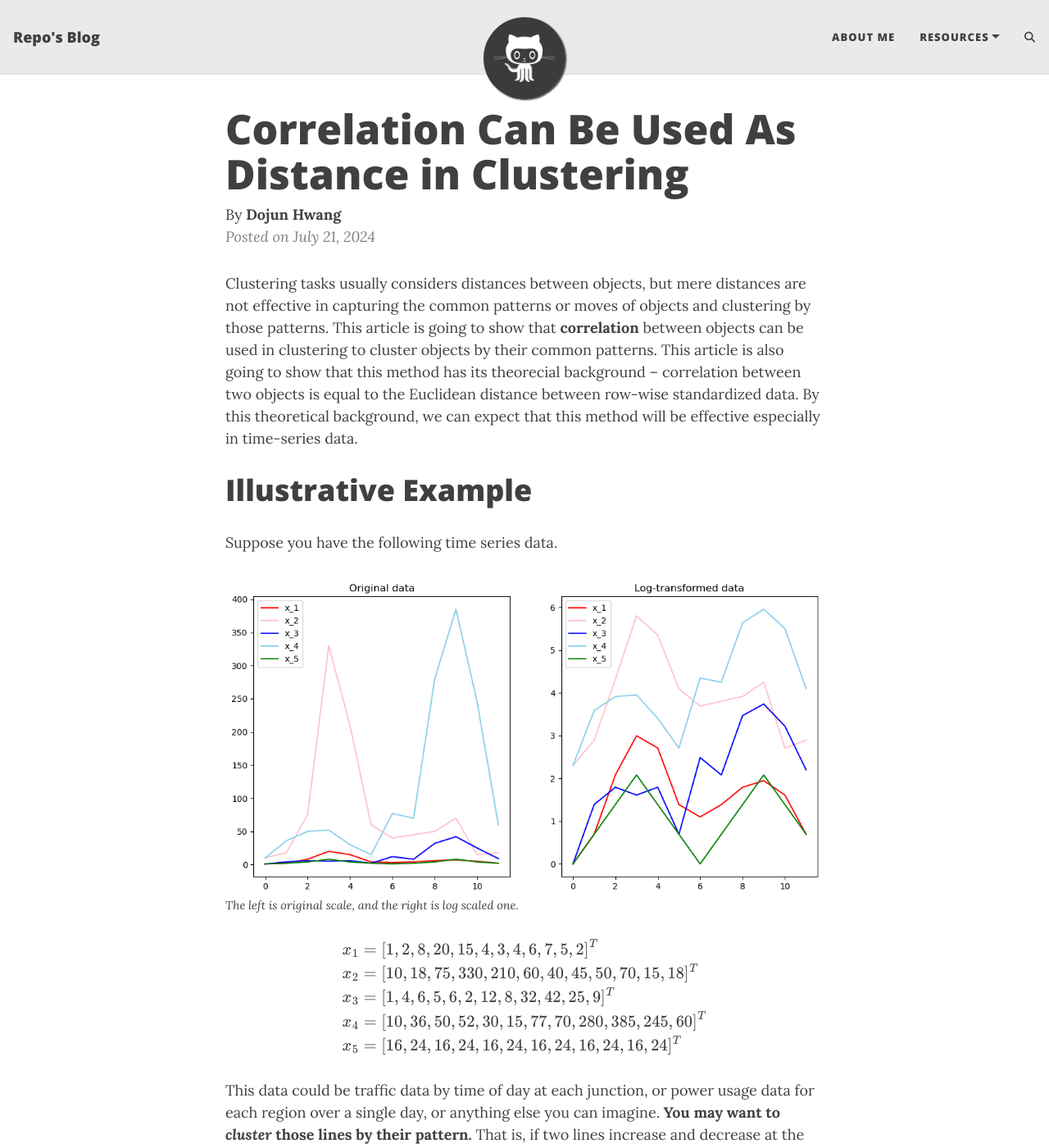
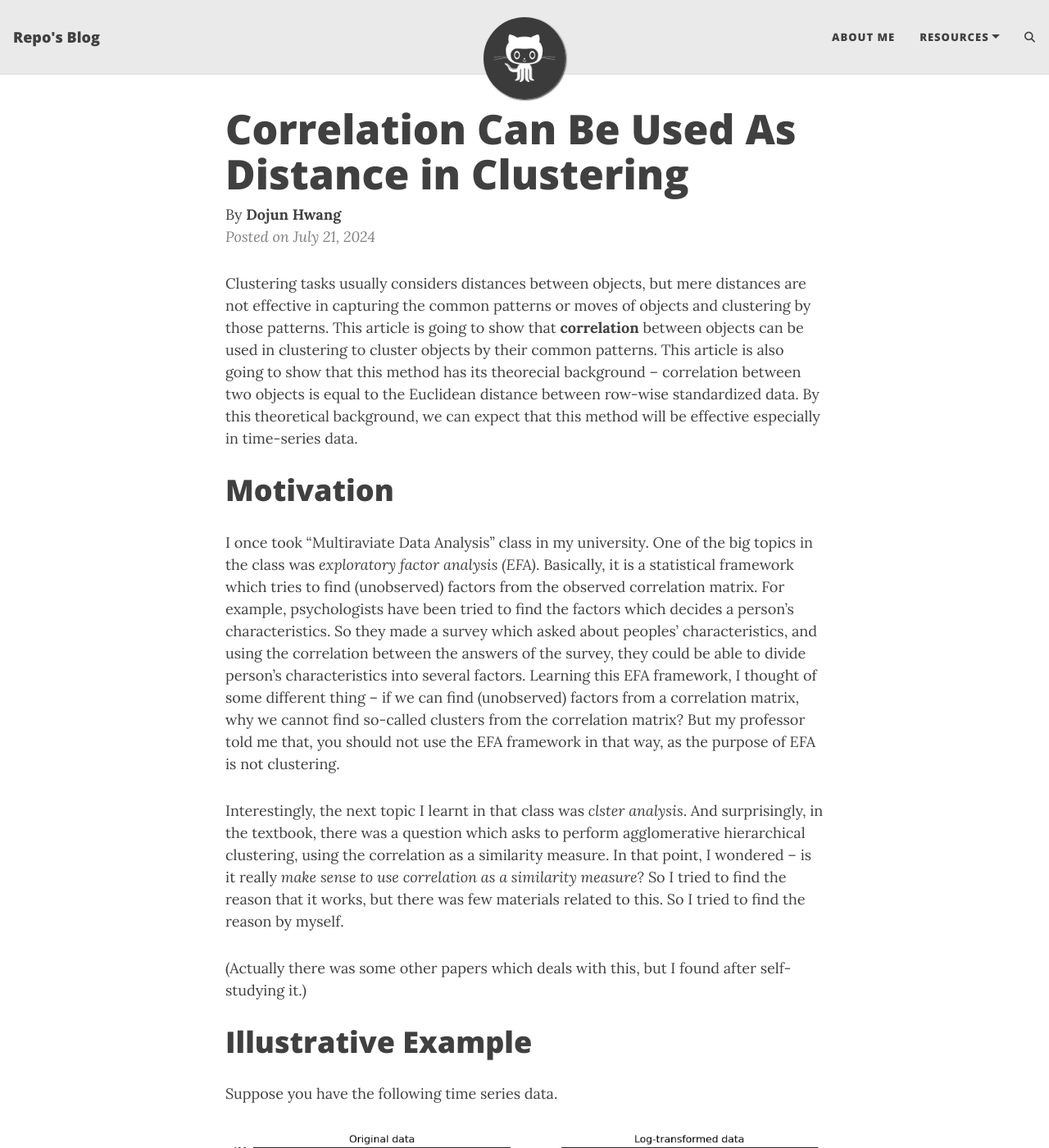
Before and after one commit to rgbeing/rgbeing.github.io, a Jekyll site: the page built from _posts/2024-07-21-correlation-based-clustering.md, in a window 1280 px wide and 1400 px high. Shown: the whole window at 82% size. Built offline with Jekyll 4.4.1, drawn with Linux system fonts in a browser that asks for light colours; formulas are drawn with MathJax 3; comment, search, counter and statistics services are not loaded.

Commit message:
Update post

```diff
--- a/_posts/2024-07-21-correlation-based-clustering.md
+++ b/_posts/2024-07-21-correlation-based-clustering.md
@@ -10,6 +10,23 @@ Clustering tasks usually considers distances between objects, but mere distances
 This article is going to show that **correlation** between objects can be used in clustering to cluster objects by their common patterns.
 This article is also going to show that this method has its theorecial background -- correlation between two objects is equal to the Euclidean distance between row-wise standardized data.
 By this theoretical background, we can expect that this method will be effective especially in time-series data.
+
+# Motivation
+
+I once took "Multiraviate Data Analysis" class in my university.
+One of the big topics in the class was *exploratory factor analysis (EFA)*.
+Basically, it is a statistical framework which tries to find (unobserved) factors from the observed correlation matrix.
+For example, psychologists have been tried to find the factors which decides a person's characteristics.
+So they made a survey which asked about peoples' characteristics, and using the correlation between the answers of the survey, they could be able to divide person's characteristics into several factors.
+Learning this EFA framework, I thought of some different thing -- if we can find (unobserved) factors from a correlation matrix, why we cannot find so-called clusters from the correlation matrix?
+But my professor told me that, you should not use the EFA framework in that way, as the purpose of EFA is not clustering.
+
+Interestingly, the next topic I learnt in that class was *clster analysis*.
+And surprisingly, in the textbook, there was a question which asks to perform agglomerative hierarchical clustering, using the correlation as a similarity measure.
+In that point, I wondered -- is it really *make sense to use correlation as a similarity measure*?
+So I tried to find the reason that it works, but there was few materials related to this. So I tried to find the reason by myself.
+
+(Actually there was some other papers which deals with this, but I found after self-studying it.)
 
 # Illustrative Example
 
```
